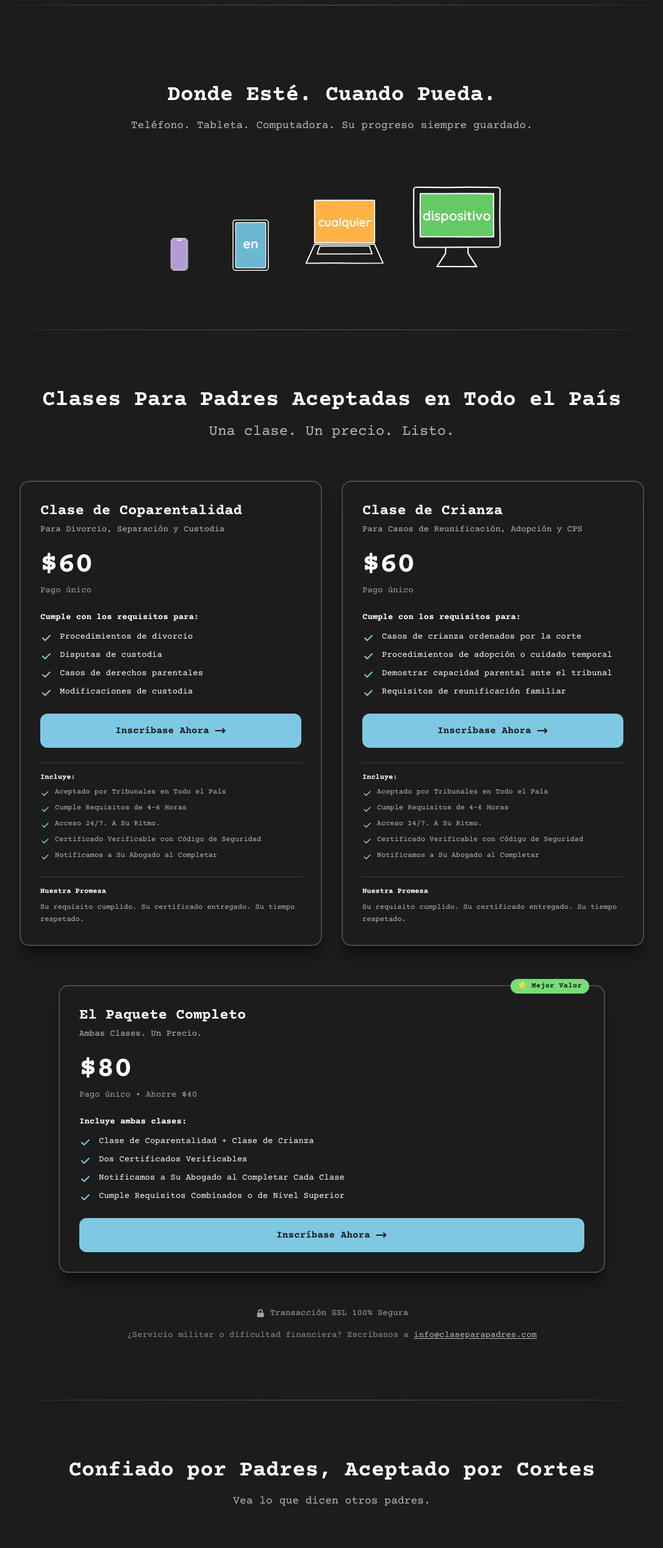
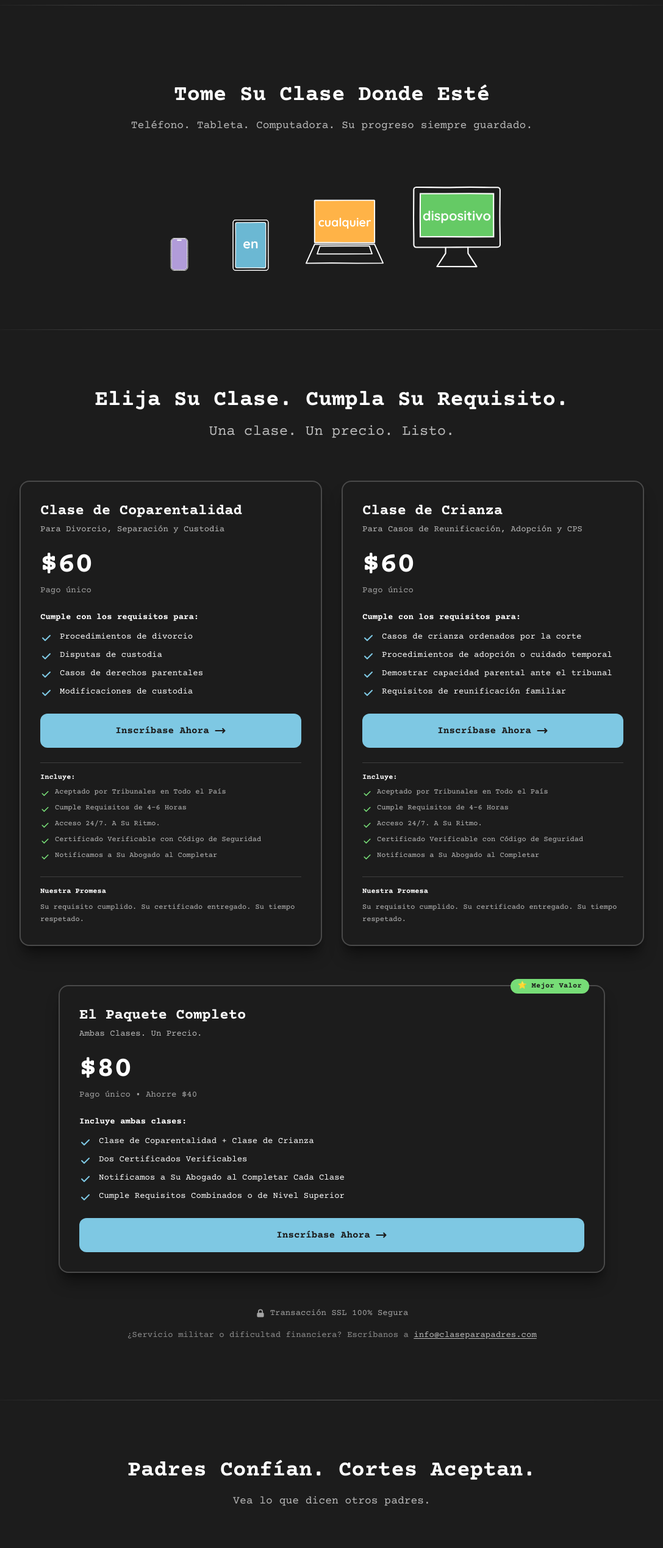
Before and after one commit to buckschott/cursoparapadres, a Next.js app: page / in a window 1280 px wide. Shown: the part 1420-3958 px from the top of the page at 61% size, without its empty margins (96-1183 px from the left). Built offline with nearby package versions, Linux system fonts and the light colour scheme; no server answers; a web font is replaced by a local one.

Commit message:
fix(seo): update section H2 headings for keyword optimization

```diff
--- a/app/page.tsx
+++ b/app/page.tsx
@@ -244,7 +244,7 @@ export default function Home() {
           <div className="relative max-w-6xl mx-auto px-4">
             <div className="text-center mb-16">
               <h2 id="dispositivos-heading" className="scroll-reveal text-[22px] md:text-4xl font-bold text-white mb-4">
-                Donde Esté. Cuando Pueda.
+                Tome Su Clase Donde Esté
               </h2>
               <p className="scroll-reveal text-base md:text-lg text-white/70 max-w-2xl mx-auto">
                 Teléfono. Tableta. Computadora. Su progreso siempre guardado.
@@ -281,7 +281,7 @@ export default function Home() {
           <div className="max-w-6xl mx-auto px-4">
             <div className="text-center mb-16">
               <h2 id="precios-heading" className="scroll-reveal text-lg md:text-4xl font-bold text-white mb-4">
-                Clases Para Padres Aceptadas en Todo el País
+                Elija Su Clase. Cumpla Su Requisito.
               </h2>
               <p className="scroll-reveal text-lg md:text-xl lg:text-2xl text-white/70">
                 Una clase. Un precio. Listo.
@@ -510,7 +510,7 @@ export default function Home() {
           <div className="max-w-6xl mx-auto px-4">
             <div className="text-center mb-16">
               <h2 id="testimonios-heading" className="text-lg md:text-4xl font-bold text-white mb-4">
-                Confiado por Padres, Aceptado por Cortes
+                Padres Confían. Cortes Aceptan.
               </h2>
               <p className="text-lg text-white/70">
                 Vea lo que dicen otros padres.
@@ -549,7 +549,7 @@ export default function Home() {
           <div className="max-w-4xl mx-auto px-4">
             <div className="text-center mb-16">
               <h2 id="preguntas-frecuentes-heading" className="text-lg md:text-4xl font-bold text-white mb-4">
-                Su Lista de Verificación Final
+                Preguntas Frecuentes Sobre Su Clase
               </h2>
               <p className="text-lg text-white/70">
                 Detalles clave sobre la aceptación de la corte, su certificado y el acceso a la clase.
```
